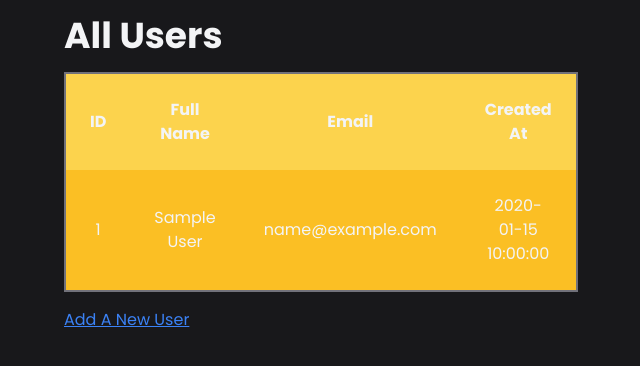
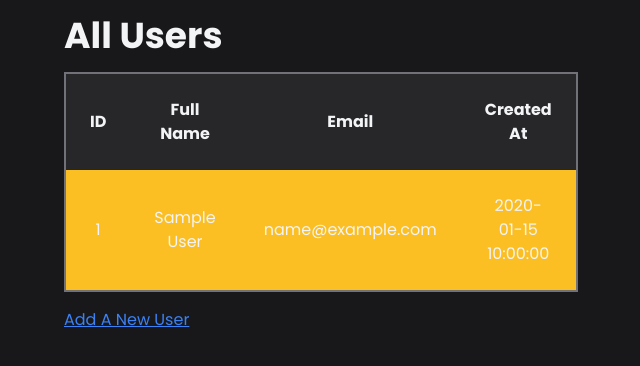
Before and after one commit to LukeJech/users_cr, a Flask app: template flask_app/templates/read.html in a window 1280 px wide. Shown: the top 366 px of the page, without its empty margins (320-960 px from the left). Run offline with Flask 3, Linux system fonts and the light colour scheme; the template is opened without the code that fills it: most values are stand-ins (such as "Sample title", 1, 10 or a date in 2020); some libraries are stand-ins or nearby versions.

Commit message:
updated colors on table using jinja

```diff
--- a/flask_app/templates/read.html
+++ b/flask_app/templates/read.html
@@ -18,7 +18,7 @@
         <h1 class="font-bold text-4xl mt-4">All Users</h1>
         <table class="border-2 border-zinc-500 mt-4">
             <thead>
-                <tr class="bg-amber-300">
+                <tr class="bg-zinc-800">
                     <th class="p-6 text-center">ID</th>
                     <th class="p-6 text-center">Full Name</th>
                     <th class="p-6 text-center">Email</th>
@@ -27,7 +27,11 @@
             </thead>
             <tbody>
                 {% for user in all_users %}
+                {% if user.id % 2 == 0 %}
+                <tr class="bg-amber-300">
+                {% else %}
                 <tr class="bg-amber-400">
+                {% endif %}
                     <td class="p-6 text-center">{{user.id}}</td>
                     <td class="p-6 text-center">{{user.first_name}} {{user.last_name}}</td>
                     <td class="p-6 text-center">{{user.email}}</td>
```
